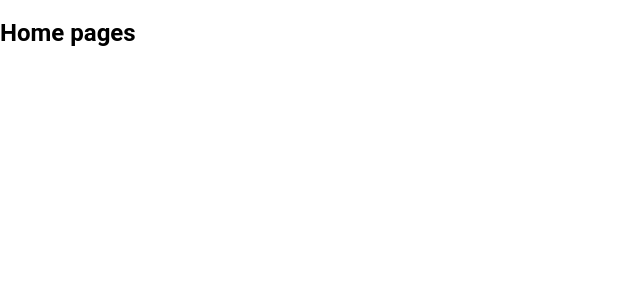
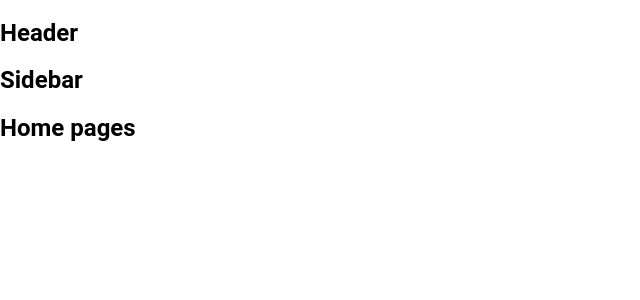
Before and after one commit to votrungkien2000/tiktok-ui, a React (Create React App) app: page / in a window 1280 px wide. Shown: the top 300 px of the page, without its empty margins (0-640 px from the left). Built offline with nearby package versions, Linux system fonts and the light colour scheme.

Commit message:
build layout

```diff
--- a/src/App.js
+++ b/src/App.js
@@ -1,15 +1,30 @@
 import { BrowserRouter as Router, Routes, Route } from 'react-router-dom'
-import Home from './pages/Home'
-import Following from './pages/Following';
-
+import { publicRoutes } from '@/routes';
+import { DefaultLayout } from '@/component/Layout';
+import { Fragment } from 'react';
 
 function App() {
   return (
     <Router>
       <div className="App">
         <Routes>
-          <Route path="/" element={<Home />} />
-          <Route path="/following" element={<Following />} />
+          {publicRoutes.map((route, index) => {
+            let Layout = DefaultLayout;
+            if (route.layout) {
+              Layout = route.layout;
+            } else if (route.layout === null) {
+              Layout = Fragment
+            }
+            const Page = route.component;
+            return (
+              <Route path={route.path} key={index}
+                element={
+                  <Layout>
+                    <Page />
+                  </Layout>
+                } />
+            )
+          })}
         </Routes>
       </div>
     </Router>
--- /dev/null
+++ b/src/component/Layout/DefaultLayout/Header/index.js
@@ -0,0 +1,9 @@
+function Header() {
+    return (
+        <div>
+            <h2>Header</h2>
+        </div>
+    );
+}
+
+export default Header;
--- /dev/null
+++ b/src/component/Layout/DefaultLayout/Sidebar/index.js
@@ -0,0 +1,9 @@
+function Sidebar() {
+    return (
+        <div>
+            <h2>Sidebar</h2>
+        </div>
+    );
+}
+
+export default Sidebar;
--- /dev/null
+++ b/src/component/Layout/DefaultLayout/index.js
@@ -0,0 +1,17 @@
+import Header from "./Header";
+import Sidebar from "./Sidebar";
+
+function DefaultLayout({ children }) {
+    return (
+        <div>
+            <Header />
+            <div className="container">
+                <Sidebar />
+                <div className="content">{children}</div>
+            </div>
+
+        </div>
+    );
+}
+
+export default DefaultLayout;
--- /dev/null
+++ b/src/component/Layout/HeaderOnly/Header/index.js
@@ -0,0 +1,9 @@
+function Header() {
+    return (
+        <div>
+            <h2>Header</h2>
+        </div>
+    );
+}
+
+export default Header;
--- /dev/null
+++ b/src/component/Layout/HeaderOnly/index.js
@@ -0,0 +1,14 @@
+import Header from "./Header"
+
+function HeaderOnly({ children }) {
+    return (
+        <div>
+            <Header />
+            <div className="container">
+                <div className="content">{children}</div>
+            </div>
+        </div>
+    );
+}
+
+export default HeaderOnly;
--- /dev/null
+++ b/src/component/Layout/index.js
@@ -0,0 +1,2 @@
+export { default as DefaultLayout } from './DefaultLayout'
+export { default as HeaderOnly } from './HeaderOnly'
--- /dev/null
+++ b/src/pages/Profile/index.js
@@ -0,0 +1,7 @@
+function Frofile() {
+    return (
+        <h2>Frofile pages</h2>
+    );
+}
+
+export default Frofile;
--- /dev/null
+++ b/src/pages/Search/index.js
@@ -0,0 +1,7 @@
+function Search() {
+    return (
+        <h2>Search pages</h2>
+    );
+}
+
+export default Search;
--- /dev/null
+++ b/src/pages/Upload/index.js
@@ -0,0 +1,5 @@
+function Upload() {
+    return (<h2>Upload</h2>);
+}
+
+export default Upload;
```
Also changed, not shown: src/routes/index.js (+13 -1 lines).
